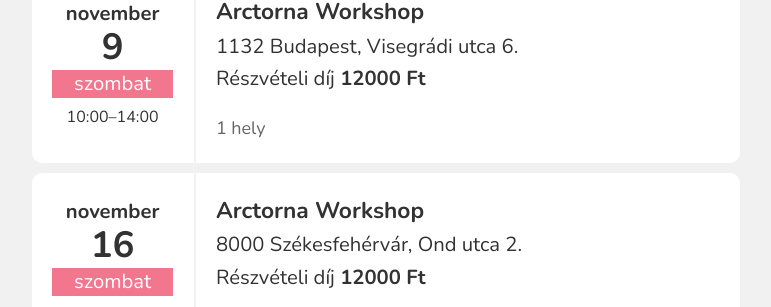
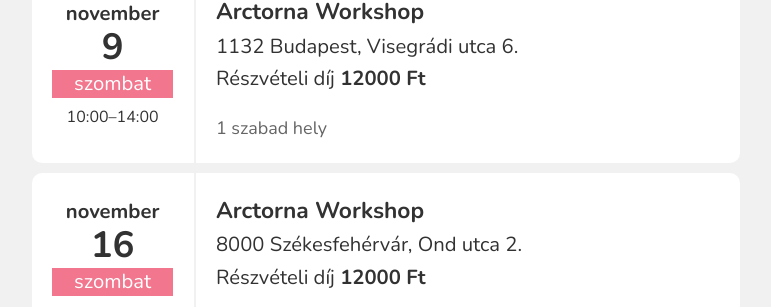
Before and after one commit to monikamudra/arctorna, a Jekyll site: the page built from workshop.md, in a window 1280 px wide and 900 px high, scrolled down 2357 px. Shown: the part 144-451 px from the top of the window, without its empty margins (254-1025 px from the left). Built offline with Jekyll 4.4.1, drawn with Linux system fonts in a browser that asks for light colours.

Commit message:
Update events

```diff
--- a/_data/workshop.yaml
+++ b/_data/workshop.yaml
@@ -37,7 +37,7 @@
     title: Arctorna Workshop
     address: 1132 Budapest, Visegrádi utca 6.
     full: false
-    description: 1 hely
+    description: 1 szabad hely
   -
     date: 2019-10-20T10:00
     start: "10:00"
@@ -52,7 +52,7 @@
     title: Arctorna Workshop
     address: 1132 Budapest, Visegrádi utca 6.
     full: false
-    description: 1 hely
+    description: 1 szabad hely
   -
     date: 2019-11-16T14:00
     start: "14:00"
```
